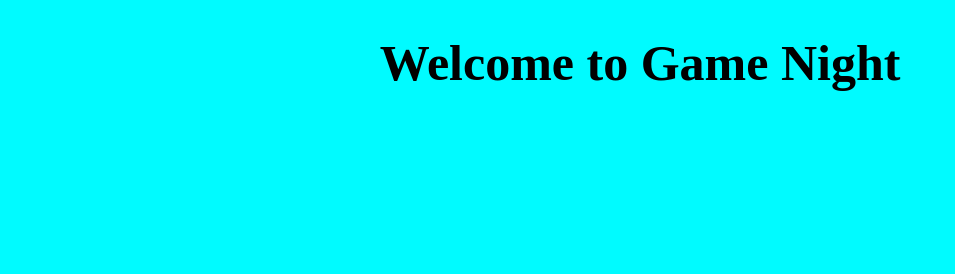
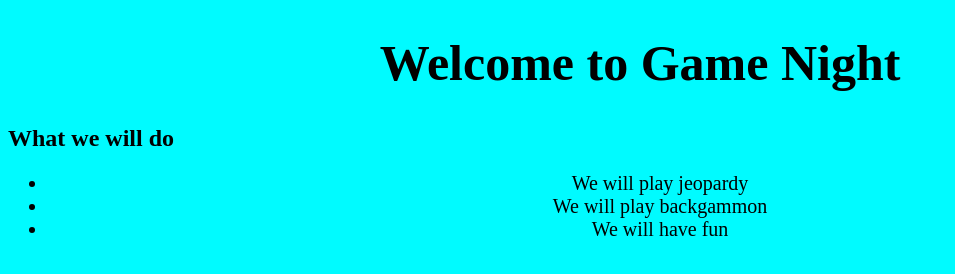
Before and after one commit to Deeznuts-web/welcome-to-game-night, a plain HTML site: page index.html in a window 1280 px wide. Shown: the whole page, without its empty margins (0-955 px from the left). Drawn offline with Linux system fonts and the light colour scheme.

Commit message:
Update index.html

```diff
--- a/index.html
+++ b/index.html
@@ -17,17 +17,22 @@ font-size: 50px;
 
 }
 
-#picture {
+ .list {
 
-  text-aglin: center;
+   text-align: center;
+   font-size: 20px;
 
-
-}
+  }
 
 </style>
 <body>
 
 <h1>Welcome to Game Night</h1>
-<id="picture"img src="https://www.thesprucecrafts.com/thmb/prOBcggCTtuXjjj13kZ5T1KZKAI=/2756x2067/smart/filters:no_upscale()/setting-up-a-backgammon-board-409277_FINAL-8fa561f4ea28448ab55810ac9476bf6e.png" width="1000" height="1000">
+<h2>What we will do</h2>
+<ul>
+  <li class="list">We will play jeopardy</li>
+  <li class="list">We will play backgammon</li>
+  <li class="list">We will have fun</li>
+  </ul>
 </body>
 </html>
```
